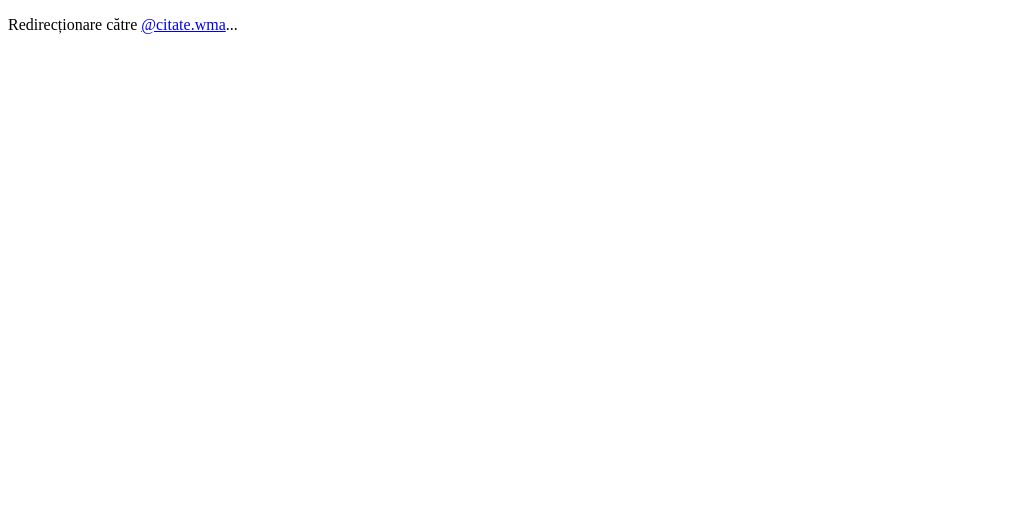
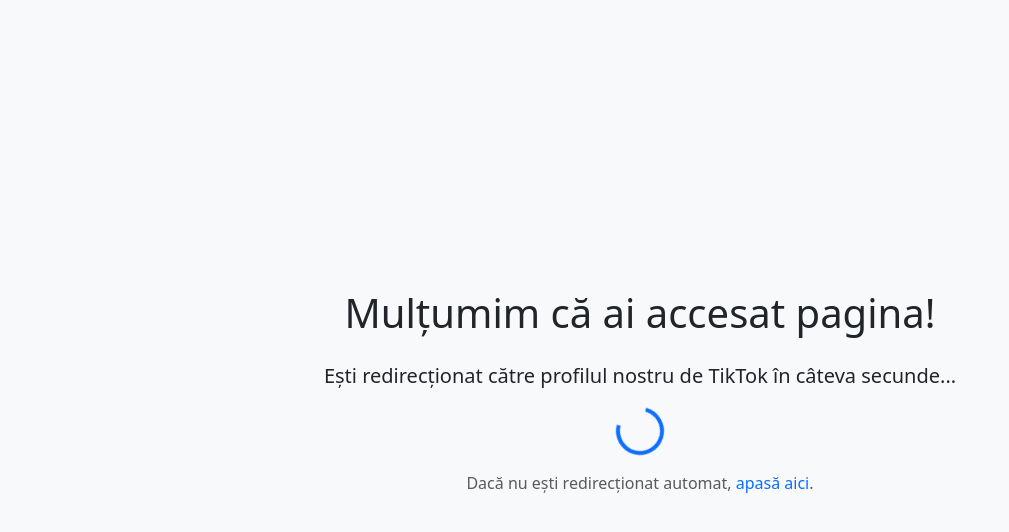
Before and after one commit to tero6/tero6.github.io, a plain HTML site: page index.html in a window 1280 px wide. Shown: the whole page, without its empty margins (0-1009 px from the left). Drawn offline with nearby package versions, Linux system fonts and the light colour scheme.

Commit message:
Update index.html

```diff
--- a/index.html
+++ b/index.html
@@ -1,10 +1,37 @@
 <!DOCTYPE html>
-<html>
-  <head>
-    <meta http-equiv="refresh" content="5; url=https://www.tiktok.com/@citate.wma" />
-    <title>Redirect...</title>
-  </head>
-  <body>
-    <p>Redirecționare către <a href="https://www.tiktok.com/@citate.wma">@citate.wma</a>...</p>
-  </body>
+<html lang="ro">
+<head>
+  <meta charset="UTF-8">
+  <meta http-equiv="refresh" content="5; url=https://www.tiktok.com/@citate.wma">
+  <meta name="viewport" content="width=device-width, initial-scale=1.0">
+  <title>Mulțumim pentru vizită!</title>
+  <link href="https://cdn.jsdelivr.net/npm/bootstrap@5.3.3/dist/css/bootstrap.min.css" rel="stylesheet">
+  <style>
+    body {
+      background-color: #f8f9fa;
+    }
+    .centered-box {
+      height: 100vh;
+      display: flex;
+      justify-content: center;
+      align-items: center;
+      flex-direction: column;
+      text-align: center;
+    }
+    .spinner-border {
+      width: 3rem;
+      height: 3rem;
+    }
+  </style>
+</head>
+<body>
+  <div class="container">
+    <div class="centered-box">
+      <h1 class="mb-4">Mulțumim că ai accesat pagina!</h1>
+      <p class="lead mb-3">Ești redirecționat către profilul nostru de TikTok în câteva secunde...</p>
+      <div class="spinner-border text-primary" role="status" aria-hidden="true"></div>
+      <p class="mt-3 text-muted">Dacă nu ești redirecționat automat, <a href="https://www.tiktok.com/@citate.wma" class="text-decoration-none">apasă aici</a>.</p>
+    </div>
+  </div>
+</body>
 </html>
```
